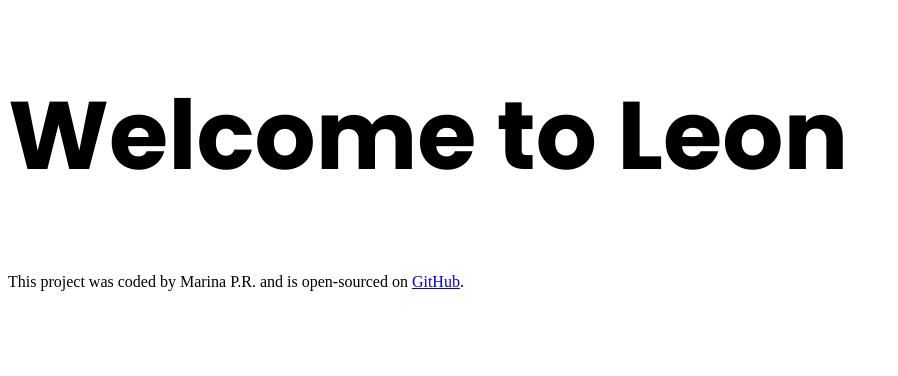
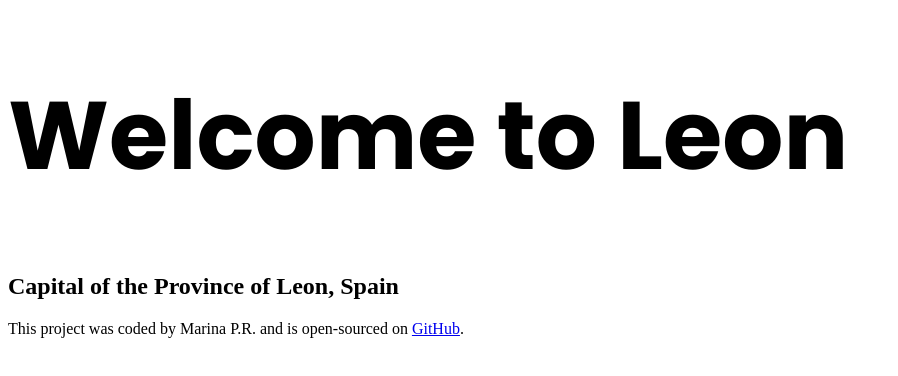
Before and after one commit to MarinaPerezR/leon-travel-project, a plain HTML site: page index.html in a window 1280 px wide. Shown: the whole page, without its empty margins (0-898 px from the left). Drawn offline with Linux system fonts and the light colour scheme.

Commit message:
Added subtitle to the homepage

```diff
--- a/index.html
+++ b/index.html
@@ -11,6 +11,7 @@
 </head>
 <body>
     <h1>Welcome to Leon</h1>
+    <h2>Capital of the Province of Leon, Spain</h2>
 
     <footer>This project was coded by Marina P.R. and is open-sourced on <a href="https://github.com/MarinaPerezR/leon-travel-project" target="_blank">GitHub</a>.</footer>
 </body>
```
